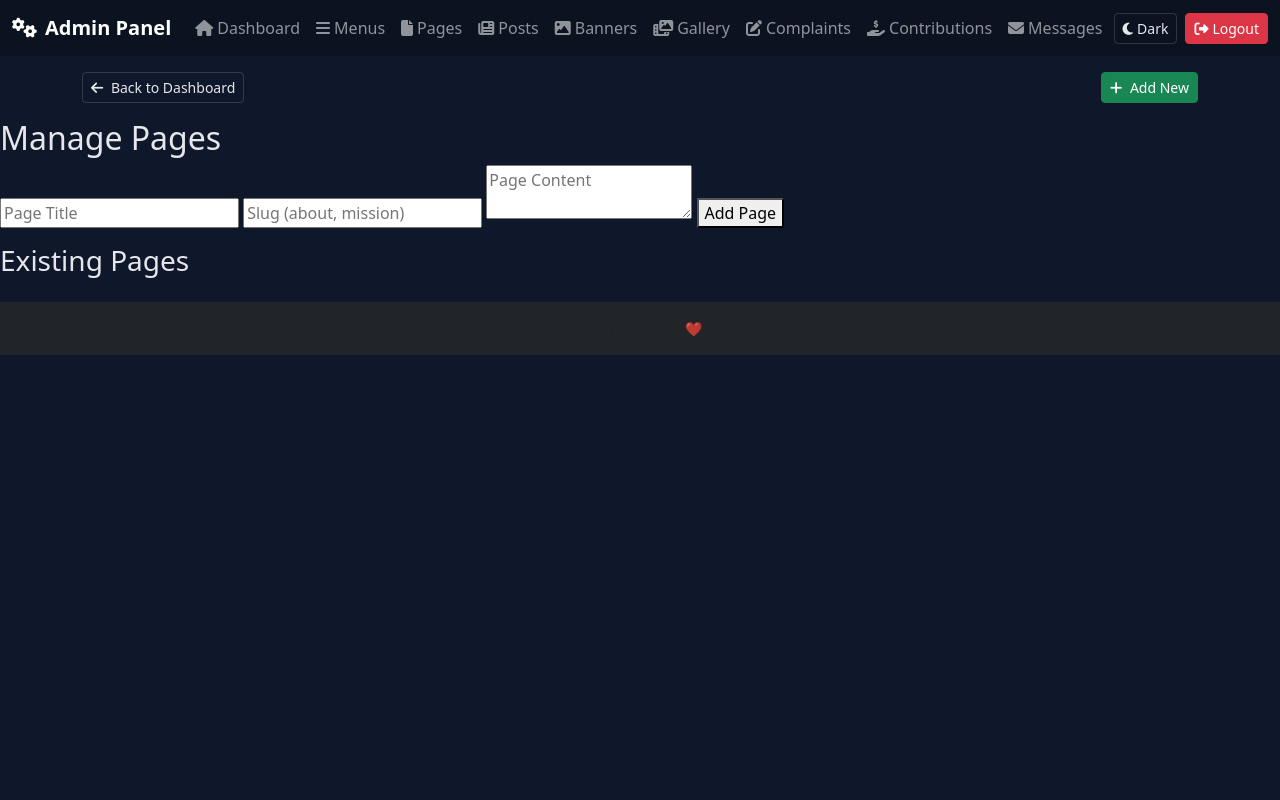
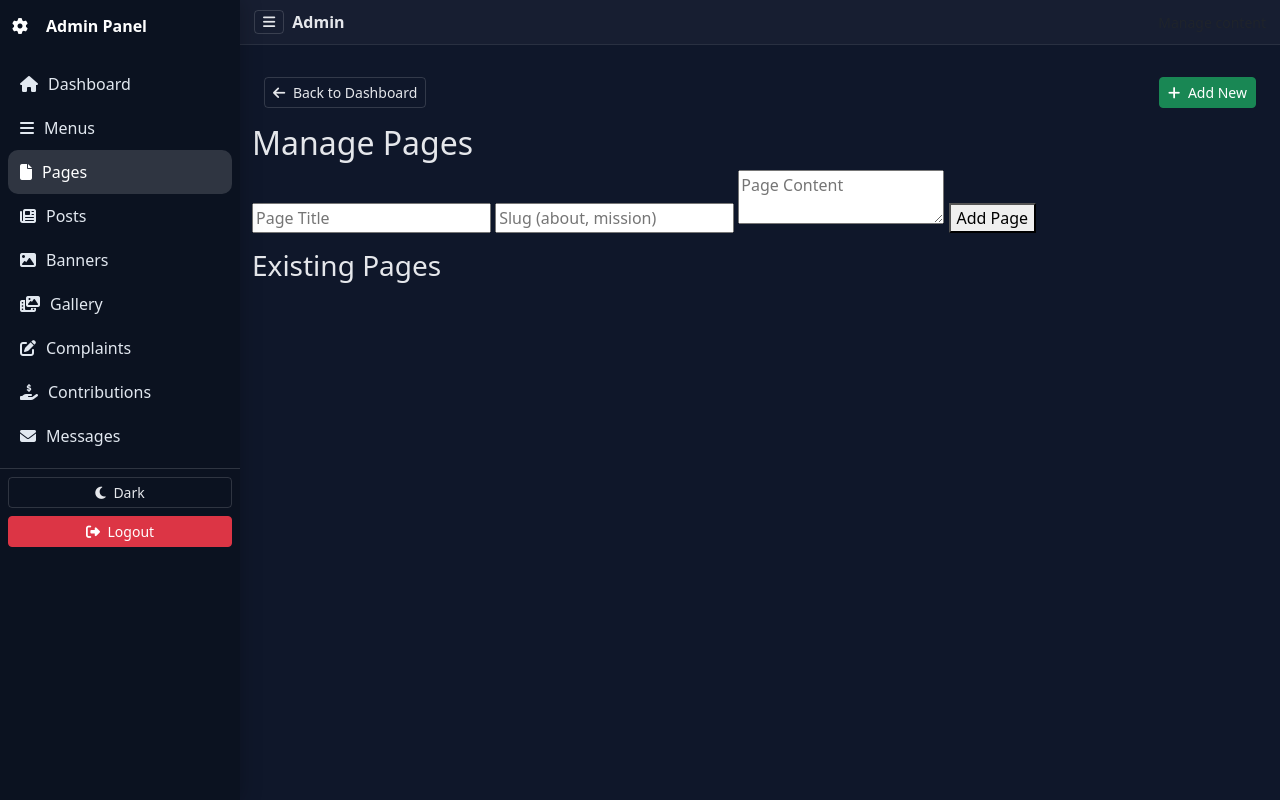
Before and after one commit to rahul-pal-mastizone/Reporters24x7_MD, a PHP site: page /admin/pages.php in a window 1280 px wide. Run offline with PHP 8.4, Linux system fonts and the light colour scheme; a user stored in the database is signed in; data that the repository does not hold is empty.

Commit message:
Modified the topnav position to sidenav

```diff
--- a/project/admin/banners.php
+++ b/project/admin/banners.php
@@ -1,5 +1,4 @@
-<?php include("includes/header.php"); ?>
-<?php require_once("includes/auth.php"); ?>
+<?php require_once __DIR__ . '/includes/init.php'; ?>
 <?php $showAdd = true; include("includes/topbar.php"); ?>
 <?php
 include("../config.php");
--- a/project/admin/gallery.php
+++ b/project/admin/gallery.php
@@ -1,5 +1,4 @@
-<?php include("includes/header.php"); ?>
-<?php require_once("includes/auth.php"); ?>
+<?php require_once __DIR__ . '/includes/init.php'; ?>
 <?php $showAdd = true; include("includes/topbar.php"); ?>
 <?php
 include("../config.php");
--- a/project/admin/includes/auth.php
+++ b/project/admin/includes/auth.php
@@ -1,7 +1,7 @@
 <?php
 // admin/includes/auth.php
 if (session_status() !== PHP_SESSION_ACTIVE) {
-    if (ob_get_level() === 0) { ob_start(); }
+    if (ob_get_level() === 0) { ob_start(); }  // guard in case of stray output
     session_start();
 }
 if (empty($_SESSION['admin_id'])) {
--- a/project/admin/includes/footer.php
+++ b/project/admin/includes/footer.php
@@ -1,8 +1,57 @@
-<?php
-// admin/includes/footer.php
-?>
-<footer class="text-center text-muted py-3 bg-dark mt-4">
-  <small>© <?= date("Y") ?> Admin Panel | Built with ❤️ in PHP + MySQL</small>
-</footer>
+<?php /* admin/includes/footer.php */ ?>
+    </div> <!-- /.container-fluid -->
+  </main>
+</div> <!-- /.admin-shell -->
 
 <script src="https://cdn.jsdelivr.net/npm/bootstrap@5.3.3/dist/js/bootstrap.bundle.min.js"></script>
+
+<script>
+/* Sidebar collapse + persist */
+(function () {
+  const SID_KEY = 'admin-sidebar-collapsed';
+  const el   = document.getElementById('sidebar');
+  const btn1 = document.getElementById('sidebarToggle');
+  const btn2 = document.getElementById('sidebarToggleTop');
+
+  function setCollapsed(v){
+    if (!el) return;
+    if (v) { el.classList.add('collapsed'); }
+    else   { el.classList.remove('collapsed'); }
+  }
+  setCollapsed(localStorage.getItem(SID_KEY) === '1');
+
+  [btn1, btn2].forEach(b => {
+    if (!b) return;
+    b.addEventListener('click', () => {
+      const collapsed = !el.classList.contains('collapsed');
+      setCollapsed(collapsed);
+      localStorage.setItem(SID_KEY, collapsed ? '1' : '0'); // ✅ fixed
+    });
+  });
+})();
+
+/* Theme toggle + persist */
+(function () {
+  const KEY = 'admin-theme';
+  const saved = localStorage.getItem(KEY);
+  if (saved === 'light') { document.body.classList.add('light'); }
+
+  const btn = document.getElementById('themeToggle');
+  function render(){
+    const light = document.body.classList.contains('light');
+    if (!btn) return;
+    btn.innerHTML = light
+      ? '<i class="fa fa-sun me-1"></i> <span class="nav-label">Light</span>'
+      : '<i class="fa fa-moon me-1"></i> <span class="nav-label">Dark</span>';
+  }
+  render();
+
+  if (btn) {
+    btn.addEventListener('click', () => {
+      document.body.classList.toggle('light');
+      localStorage.setItem(KEY, document.body.classList.contains('light') ? 'light' : 'dark');
+      render();
+    });
+  }
+})();
+</script>
--- a/project/admin/includes/header.php
+++ b/project/admin/includes/header.php
@@ -1,76 +1,112 @@
 <?php
 // admin/includes/header.php
+// NOTE: Include order on every admin page should be:
+// require_once("includes/auth.php"); include("../config.php"); include("includes/header.php");  [then optional topbar.php]
+
+$active = basename($_SERVER['PHP_SELF']); // to highlight active item
 ?>
 <link href="https://cdn.jsdelivr.net/npm/bootstrap@5.3.3/dist/css/bootstrap.min.css" rel="stylesheet" />
 <link href="https://cdnjs.cloudflare.com/ajax/libs/font-awesome/6.5.0/css/all.min.css" rel="stylesheet" />
 
 <style>
-  /* Tiny theme layer that works everywhere */
   :root{
-    --bg: #0f172a; --card:#1f2937; --text:#e5e7eb; --muted:#94a3b8; --nav:#0b1220;
+    --bg:#0f172a; --card:#1f2937; --text:#e5e7eb; --muted:#94a3b8; --nav:#0b1220; --link:#60a5fa;
   }
-  body.light{
-    --bg:#f4f6fb; --card:#ffffff; --text:#0f172a; --muted:#475569; --nav:#0d6efd;
+  body.light{ --bg:#f4f6fb; --card:#ffffff; --text:#0f172a; --muted:#475569; --nav:#0d6efd; --link:#0d6efd; }
+  body{ background:var(--bg); color:var(--text); }
+
+  .admin-shell{ display:flex; min-height:100vh; }
+  .sidebar{
+    width:240px; background:var(--nav); color:#fff; position:sticky; top:0; height:100vh; overflow-y:auto;
+    box-shadow:0 0 20px rgba(0,0,0,.25);
   }
-  body{background:var(--bg); color:var(--text);}
-  .card{background:var(--card); color:var(--text); border:0; border-radius:16px;}
-  .navbar{background-color:var(--nav)!important;}
-  .table-dark{ --bs-table-bg: color-mix(in srgb, var(--bg) 92%, black); --bs-table-striped-bg: color-mix(in srgb, var(--bg) 88%, black); --bs-table-striped-color: var(--text);}
-  .btn-ghost{background:transparent;border:1px solid rgba(255,255,255,.15);color:var(--text);}
-  body.light .btn-ghost{border-color:rgba(0,0,0,.15);}
+  .sidebar.collapsed{ width:72px; }
+  .sidebar .brand{
+    display:flex; align-items:center; justify-content:space-between; padding:14px 12px; font-weight:700;
+  }
+  .sidebar .brand .logo{ display:flex; align-items:center; gap:10px; white-space:nowrap; overflow:hidden; }
+  .sidebar.collapsed .brand .title-text{ display:none; }
+  .sidebar .nav-section{ padding:10px 8px; }
+  .sidebar a.nav-link{
+    color:#e2e8f0; border-radius:10px; padding:10px 12px; display:flex; align-items:center; gap:10px; text-decoration:none;
+  }
+  .sidebar a.nav-link:hover{ background:rgba(255,255,255,.08); }
+  .sidebar a.active{ background:rgba(255,255,255,.15); color:#fff; }
+  .sidebar .nav-label{ white-space:nowrap; overflow:hidden; }
+  .sidebar.collapsed .nav-label{ display:none; }
+
+  .content{ flex:1; }
+  .topbar{
+    display:flex; align-items:center; justify-content:space-between; padding:10px 14px; background:rgba(255,255,255,.03);
+    border-bottom:1px solid rgba(255,255,255,.08);
+  }
+  .btn-ghost{ background:transparent; border:1px solid rgba(255,255,255,.15); color:var(--text); }
+  body.light .btn-ghost{ border-color:rgba(0,0,0,.15); }
+
+  .sidebar .footer{
+    margin-top:auto; padding:8px; border-top:1px solid rgba(255,255,255,.15);
+  }
+  .sidebar .footer .btn{ width:100%; margin-bottom:8px; }
+  a{ color:var(--link); }
 </style>
 
-<nav class="navbar navbar-expand-lg navbar-dark">
-  <div class="container-fluid">
-    <a class="navbar-brand fw-semibold" href="dashboard.php">
-      <i class="fa fa-cogs me-2"></i>Admin Panel
-    </a>
-    <button class="navbar-toggler" type="button" data-bs-toggle="collapse" data-bs-target="#adminNav" aria-controls="adminNav" aria-expanded="false" aria-label="Toggle navigation">
-      <span class="navbar-toggler-icon"></span>
-    </button>
+<div class="admin-shell">
+  <!-- SIDEBAR -->
+  <aside class="sidebar" id="sidebar">
+    <div class="brand">
+      <div class="logo">
+        <i class="fa fa-gear me-2"></i> <span class="title-text">Admin Panel</span>
+      </div>
+      <!-- <button id="sidebarToggle" class="btn btn-ghost btn-sm" title="Toggle sidebar">
+        <i class="fa fa-bars"></i>
+      </button> -->
+    </div>
 
-    <div class="collapse navbar-collapse" id="adminNav">
-      <ul class="navbar-nav me-auto mb-2 mb-lg-0">
-        <li class="nav-item"><a class="nav-link" href="dashboard.php"><i class="fa fa-home me-1"></i>Dashboard</a></li>
-        <li class="nav-item"><a class="nav-link" href="menu.php"><i class="fa fa-bars me-1"></i>Menus</a></li>
-        <li class="nav-item"><a class="nav-link" href="pages.php"><i class="fa fa-file me-1"></i>Pages</a></li>
-        <li class="nav-item"><a class="nav-link" href="posts.php"><i class="fa fa-newspaper me-1"></i>Posts</a></li>
-        <li class="nav-item"><a class="nav-link" href="banners.php"><i class="fa fa-image me-1"></i>Banners</a></li>
-        <li class="nav-item"><a class="nav-link" href="gallery.php"><i class="fa fa-photo-film me-1"></i>Gallery</a></li>
-        <li class="nav-item"><a class="nav-link" href="complaints.php"><i class="fa fa-pen-to-square me-1"></i>Complaints</a></li>
-        <li class="nav-item"><a class="nav-link" href="contributions.php"><i class="fa fa-hand-holding-dollar me-1"></i>Contributions</a></li>
-        <li class="nav-item"><a class="nav-link" href="messages.php"><i class="fa fa-envelope me-1"></i>Messages</a></li>
-      </ul>
+    <div class="nav-section">
+      <a class="nav-link <?= $active==='dashboard.php'?'active':'' ?>" href="dashboard.php">
+        <i class="fa fa-house"></i> <span class="nav-label">Dashboard</span>
+      </a>
+      <a class="nav-link <?= $active==='menu.php'?'active':'' ?>" href="menu.php">
+        <i class="fa fa-bars"></i> <span class="nav-label">Menus</span>
+      </a>
+      <a class="nav-link <?= $active==='pages.php'?'active':'' ?>" href="pages.php">
+        <i class="fa fa-file"></i> <span class="nav-label">Pages</span>
+      </a>
+      <a class="nav-link <?= $active==='posts.php'?'active':'' ?>" href="posts.php">
+        <i class="fa fa-newspaper"></i> <span class="nav-label">Posts</span>
+      </a>
+      <a class="nav-link <?= $active==='banners.php'?'active':'' ?>" href="banners.php">
+        <i class="fa fa-image"></i> <span class="nav-label">Banners</span>
+      </a>
+      <a class="nav-link <?= $active==='gallery.php'?'active':'' ?>" href="gallery.php">
+        <i class="fa fa-photo-film"></i> <span class="nav-label">Gallery</span>
+      </a>
+      <a class="nav-link <?= $active==='complaints.php'?'active':'' ?>" href="complaints.php">
+        <i class="fa fa-pen-to-square"></i> <span class="nav-label">Complaints</span>
+      </a>
+      <a class="nav-link <?= $active==='contributions.php'?'active':'' ?>" href="contributions.php">
+        <i class="fa fa-hand-holding-dollar"></i> <span class="nav-label">Contributions</span>
+      </a>
+      <a class="nav-link <?= in_array($active,['messages.php','view_message.php'])?'active':'' ?>" href="messages.php">
+        <i class="fa fa-envelope"></i> <span class="nav-label">Messages</span>
+      </a>
+    </div>
 
+    <div class="footer">
+      <button id="themeToggle" class="btn btn-ghost btn-sm w-100 mb-2">
+        <i class="fa fa-moon me-1"></i> <span class="nav-label">Dark</span>
+      </button>
+      <a href="logout.php" class="btn btn-danger btn-sm"><i class="fa fa-right-from-bracket me-1"></i> <span class="nav-label">Logout</span></a>
+    </div>
+  </aside>
+
+  <!-- MAIN AREA -->
+  <main class="content">
+    <div class="topbar">
       <div class="d-flex align-items-center gap-2">
-        <!-- Theme toggle -->
-        <button id="themeToggle" class="btn btn-ghost btn-sm">
-          <i class="fa fa-moon me-1"></i><span class="d-none d-sm-inline">Dark</span>
-        </button>
-        <a href="logout.php" class="btn btn-danger btn-sm"><i class="fa fa-right-from-bracket me-1"></i>Logout</a>
+        <button id="sidebarToggleTop" class="btn btn-ghost btn-sm"><i class="fa fa-bars"></i></button>
+        <span class="fw-semibold">Admin</span>
       </div>
+      <div class="small text-muted">Manage content</div>
     </div>
-  </div>
-</nav>
-
-<script>
-  // Theme init + toggle (persists in localStorage)
-  (function(){
-    const KEY='admin-theme';
-    const saved = localStorage.getItem(KEY);
-    if(saved === 'light'){ document.body.classList.add('light'); }
-    const btn = document.getElementById('themeToggle');
-    function render(){
-      const light = document.body.classList.contains('light');
-      btn.innerHTML = light
-        ? '<i class="fa fa-sun me-1"></i><span class="d-none d-sm-inline">Light</span>'
-        : '<i class="fa fa-moon me-1"></i><span class="d-none d-sm-inline">Dark</span>';
-    }
-    render();
-    btn?.addEventListener('click', function(){
-      document.body.classList.toggle('light');
-      localStorage.setItem(KEY, document.body.classList.contains('light') ? 'light' : 'dark');
-      render();
-    });
-  })();
-</script>
+    <div class="container-fluid py-3">
--- /dev/null
+++ b/project/admin/includes/init.php
@@ -0,0 +1,10 @@
+<?php
+// admin/includes/init.php
+// This file guarantees correct include order on every admin page.
+// 1) auth (starts session & protects)
+// 2) config (DB)
+// 3) header (prints layout shell)
+
+require_once __DIR__ . '/auth.php';
+require_once __DIR__ . '/../../config.php';
+require_once __DIR__ . '/header.php';
--- a/project/admin/menu.php
+++ b/project/admin/menu.php
@@ -1,6 +1,5 @@
-<?php include("includes/header.php"); ?>
+<?php require_once __DIR__ . '/includes/init.php'; ?>
 <?php
-session_start();
 include("../config.php");
 if(!isset($_SESSION['admin_id'])) { header("Location: index.php"); exit; }
 
--- a/project/admin/pages.php
+++ b/project/admin/pages.php
@@ -1,5 +1,4 @@
-<?php include("includes/header.php"); ?>
-<?php require_once("includes/auth.php"); ?>
+<?php require_once __DIR__ . '/includes/init.php'; ?>
 <?php $showAdd = true; include("includes/topbar.php"); ?>
 <?php
 include("../config.php");
--- a/project/admin/posts.php
+++ b/project/admin/posts.php
@@ -1,5 +1,4 @@
-<?php include("includes/header.php"); ?>
-<?php require_once("includes/auth.php"); ?>
+<?php require_once __DIR__ . '/includes/init.php'; ?>
 <?php $showAdd = true; include("includes/topbar.php"); ?>
 <?php
 include("../config.php");
```
